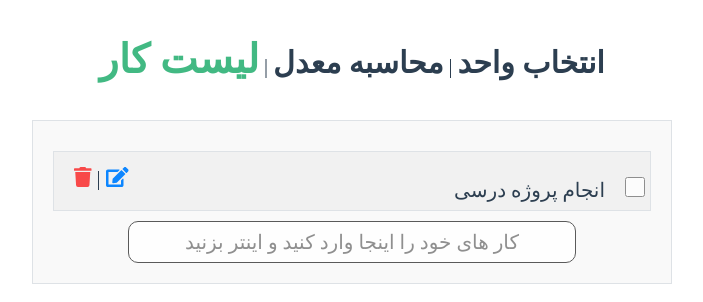
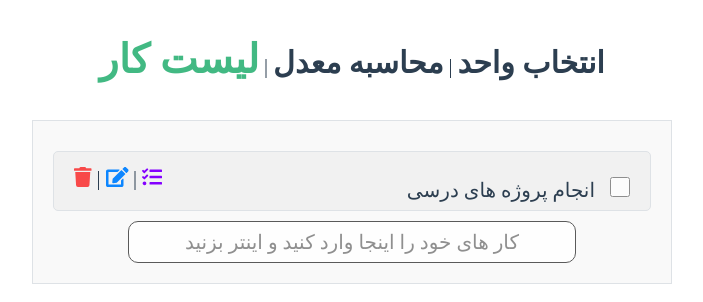
Before and after one commit to sadegh1377/selectUnit, a Vue app: page /to-do-list in a window 1280 px wide. Shown: the top 302 px of the page, without its empty margins (416-1119 px from the left). Built offline with nearby package versions, Linux system fonts and the light colour scheme; a web font is replaced by a local one.

Commit message:
add subTaks to ToDoList component but should work on it

```diff
--- a/src/components/toDoList/TodoList.vue
+++ b/src/components/toDoList/TodoList.vue
@@ -1,18 +1,19 @@
 <template>
     <div id="TodoList" class="">
         <div class="container col-sm-12 col-md-8 col-lg-6 mainBackground border p-3">
-            <div class="row p-1 m-0 border listBackground mt-2"
+            <div class="row p-1 m-0 border listBackground mt-2 rounded"
                  :class="{bgChecked: task.isChecked === true}"
-                 v-for="(task,index) in tasksList" :key="index"
-                 @dblclick="addSubTask(index)">
-                <div class="col-sm-6 col-md-8 col-lg-8 text-right p-0">
-                    <input type="checkbox" class="checkbox mt-3" v-model="task.isChecked"
-                           @click="checked(task)">
-                    <p class="mr-3 d-inline"
+                 v-for="(task,index) in tasksList" :key="index">
+                <div class="col-sm-6 col-md-8 col-lg-8 text-right">
+                    <input type="checkbox"
+                           class="checkbox mt-3 col-sm-1 col-md-1 col-lg-1 "
+                           v-model="task.isChecked"
+                           @click="checked(task,index)">
+                    <p class=" d-inline col-sm-11 col-md-11 col-lg-11"
                        :class="{checked : task.isChecked === true}"
                        v-if="!task.editing">{{task.taskName}}</p>
                     <input type="text"
-                           class="mr-3 rounded"
+                           class=" rounded col-lg-11"
                            v-else
                            v-focus
                            @blur="doneEditing(task)"
@@ -21,11 +22,47 @@
                            v-model="task.taskName">
                 </div>
                 <div class="col-sm-6 col-md-4 col-lg-4 text-left">
+                    <font-awesome-icon icon="tasks" class="mt-2 hover subTaskColor"
+                                       @click="openSubTask(index)"></font-awesome-icon>
+                    |
                     <font-awesome-icon icon="edit" class="mt-2 hover editColor"
                                        @click="editTask(task)"></font-awesome-icon>
                     |
                     <font-awesome-icon icon="trash" class="mt-2 hover deleteColor"
-                                       @click="deleteTack(index)"></font-awesome-icon>
+                                       @click="deleteTask(index,null)"></font-awesome-icon>
+                </div>
+                <div v-if="task.isSubTaskOn" class="w-100">
+                    <div class="row p-1 w-75 center border subListBackground mt-2 rounded"
+                         :class="{bgChecked: subTask.isChecked === true}"
+                         v-for="(subTask,subIndex) in tasksList[index].subTasks" :key="subIndex">
+                        <div class="col-sm-6 col-md-8 col-lg-8 text-right p-0">
+                            <input type="checkbox" class="checkbox mt-3" v-model="subTask.isChecked"
+                                   @click="checked(subTask,null)">
+                            <p class="mr-3 d-inline"
+                               :class="{checked : subTask.isChecked === true}"
+                               v-if="!subTask.editing">{{subTask.taskName}}</p>
+                            <input type="text"
+                                   class="mr-3 rounded"
+                                   v-else
+                                   v-focus
+                                   @blur="doneEditing(subTask)"
+                                   @keyup.enter="doneEditing(subTask)"
+                                   @keyup.esc="cancelEditing(subTask)"
+                                   v-model="subTask.taskName">
+                        </div>
+                        <div class="col-sm-6 col-md-4 col-lg-4 text-left">
+                            <font-awesome-icon icon="edit" class="mt-2 hover editColor"
+                                               @click="editTask(subTask)"></font-awesome-icon>
+                            |
+                            <font-awesome-icon icon="trash" class="mt-2 hover deleteColor"
+                                               @click="deleteTask(index,subIndex)"></font-awesome-icon>
+                        </div>
+                    </div>
+                    <input type="text" class="center  mt-2 text-center"
+                           v-model="task.subTaskName"
+                           @keyup.enter="addSubTask(index,task.subTaskName)"
+                           v-focus
+                           placeholder="پروژه شبکه">
                 </div>
             </div>
 
@@ -51,14 +88,18 @@
                 beforeEditTask: null,
                 tasksList: [
                     {
-                        taskName: "انجام پروژه درسی",
+                        taskName: "انجام پروژه های درسی",
                         isChecked: false,
                         editing: false,
-                        subTask: {
-                            taskName: "پروژه شبکه",
-                            isChecked: false,
-                            editing: false,
-                        }
+                        isSubTaskOn: false,
+                        subTaskName: null,
+                        subTasks: [
+                            {
+                                taskName: "پروژه شبکه",
+                                isChecked: false,
+                                editing: false,
+                            }
+                        ]
                     }
                 ],
                 feedback: null
@@ -82,17 +123,49 @@
                     this.tasksList.push({
                         taskName: this.taskName,
                         isChecked: false,
-                        editing: false
+                        editing: false,
+                        isSubTaskOn: false,
+                        subTasks: [
+                            {
+                                taskName: "پروژه شبکه",
+                                isChecked: false,
+                                editing: false,
+                            }
+                        ]
                     })
                     this.taskName = null;
                     this.feedback = null;
                 }
             },
-            addSubTask(task) {
-
+            addSubTask(index, subTaskName) {
+                if (subTaskName === null ||
+                    subTaskName === "" ||
+                    subTaskName.match(/^ *$/) !== null) {
+                    this.feedback = "نام کار نمیتواند خالی باشد"
+                } else {
+                    this.tasksList[index].subTasks.push(
+                        {
+                            taskName: subTaskName,
+                            isChecked: false,
+                            editing: false
+                        })
+                    this.tasksList[index].subTaskName = null;
+                    this.feedback = null;
+                }
             },
-            deleteTack(task) {
-                this.tasksList.splice(task, 1);
+            openSubTask(index) {
+                this.tasksList[index].isSubTaskOn = !this.tasksList[index].isSubTaskOn;
+                console.log(this.tasksList[index].isSubTaskOn)
+            },
+            deleteTask(index, subIndex) {
+                console.log(index, subIndex)
+                if (subIndex === null) {
+                    this.tasksList.splice(index, 1);
+                    console.log("deleting whole object")
+                } else {
+                    this.tasksList[index].subTasks.splice(subIndex, 1);
+                    console.log("deleting subObject")
+                }
                 if (this.tasksList.length === 0) {
                     this.feedback = null;
                 }
@@ -111,14 +184,26 @@
                 task.taskName = this.beforeEditTask;
                 task.editing = false;
             },
-            checked(task) {
-                this.isChecked = task.isChecked === false;
+            checked(task, index) {
+                if (index === null) {
+                    console.log("one checked")
+                    this.isChecked = task.isChecked === false;
+                } else {
+                    task.subTasks.forEach((subTask) => {
+                        subTask.isChecked = task.isChecked === false;
+                        console.log("all checked")
+                    })
+                }
             }
         }
     }
 </script>
 
 <style scoped>
+    .center {
+        margin-left: auto;
+        margin-right: auto;
+    }
 
     .editColor {
         color: #0d86ff;
@@ -128,12 +213,20 @@
         color: #f84949;
     }
 
+    .subTaskColor {
+        color: #8400ff;
+    }
+
     .mainBackground {
         background-color: #f9f9f9;
     }
 
     .listBackground {
         background-color: #f1f1f1;
+    }
+
+    .subListBackground {
+        background-color: #f9f9f9;
     }
 
     .checkbox {
--- a/src/main.js
+++ b/src/main.js
@@ -4,10 +4,10 @@ import router from './router'
 import store from './store'
 import 'bootstrap/dist/css/bootstrap.min.css'
 import {library} from '@fortawesome/fontawesome-svg-core'
-import {faTrash, faPlus, faEdit, faEraser, faBars, faMoon} from '@fortawesome/free-solid-svg-icons'
+import {faTrash, faPlus, faEdit, faEraser, faBars, faMoon, faTasks} from '@fortawesome/free-solid-svg-icons'
 import {FontAwesomeIcon} from '@fortawesome/vue-fontawesome'
 
-library.add(faTrash, faPlus, faEdit, faEraser, faBars, faMoon)
+library.add(faTrash, faPlus, faEdit, faEraser, faBars, faMoon, faTasks)
 
 Vue.component('font-awesome-icon', FontAwesomeIcon)
 
```
